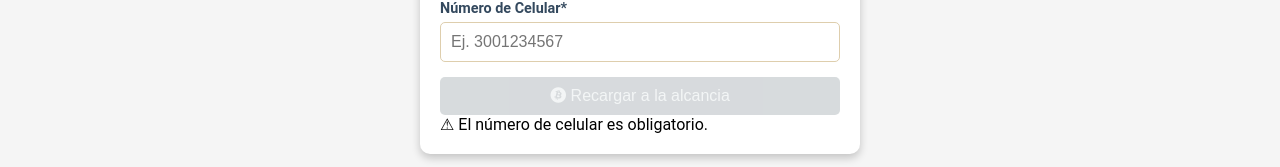
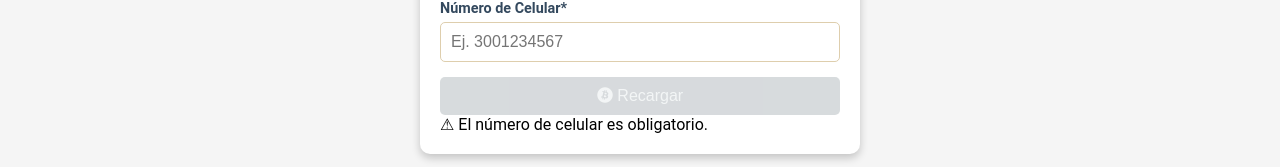
Before and after one commit to Eider22/bismetisb, an Angular app: page / in a window 1280 px wide. Shown: the part 164-331 px from the top of the page. Built offline with nearby package versions, Linux system fonts and the light colour scheme.

Commit message:
Se cambia texto de botón para recargar alcancia

```diff
--- a/src/app/recarga-qr/recarga-qr.component.html
+++ b/src/app/recarga-qr/recarga-qr.component.html
@@ -11,7 +11,7 @@
         required
       />
 
-      <button type="submit" [disabled]="formGroupRecarga.invalid"><span><i class="fa-brands fa-bitcoin"></i></span> Recargar a la alcancia</button>
+      <button type="submit" [disabled]="formGroupRecarga.invalid"><span><i class="fa-brands fa-bitcoin"></i></span> Recargar </button>
     </form>
 
     <!-- Mostrar errores -->
```
